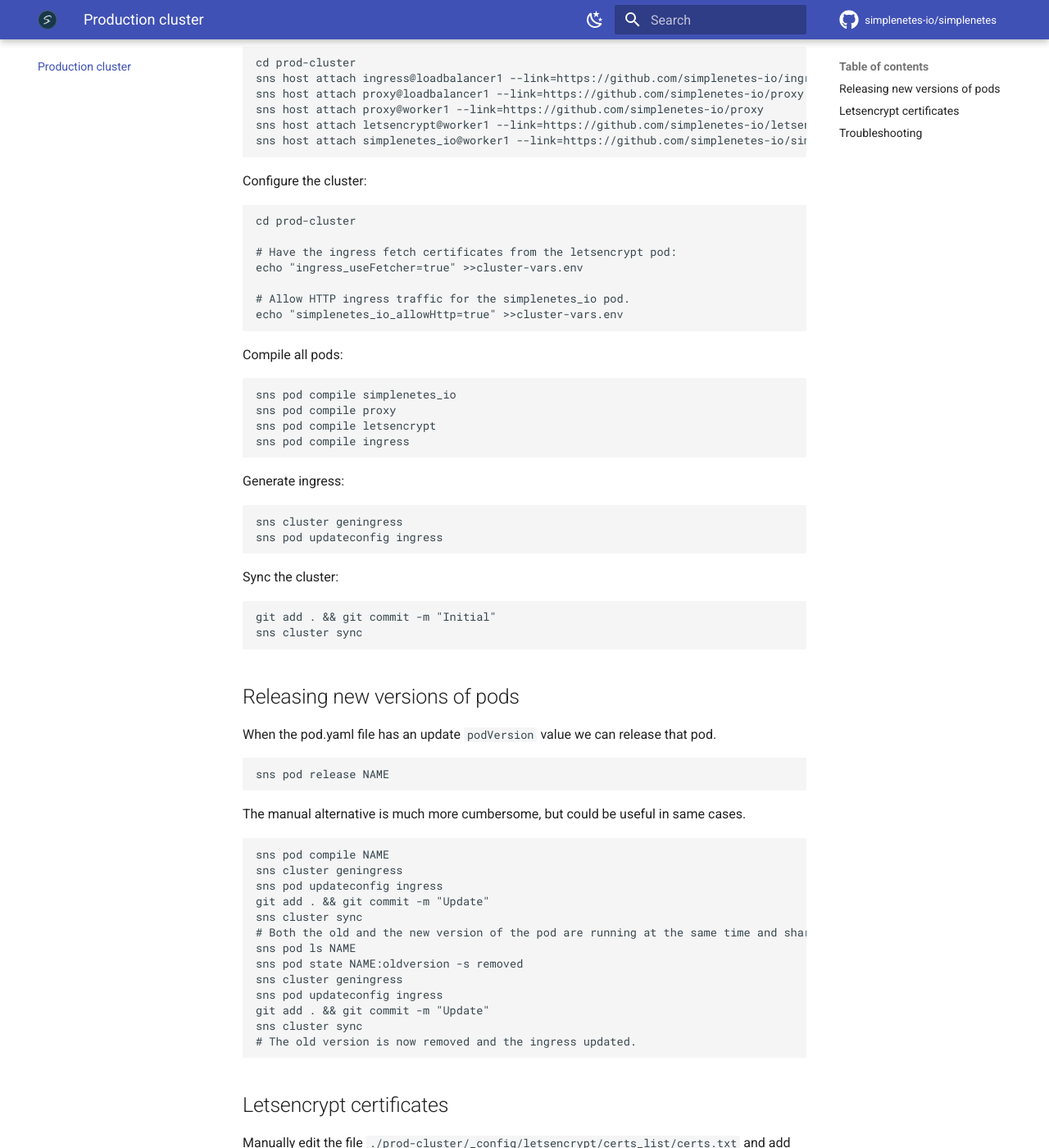
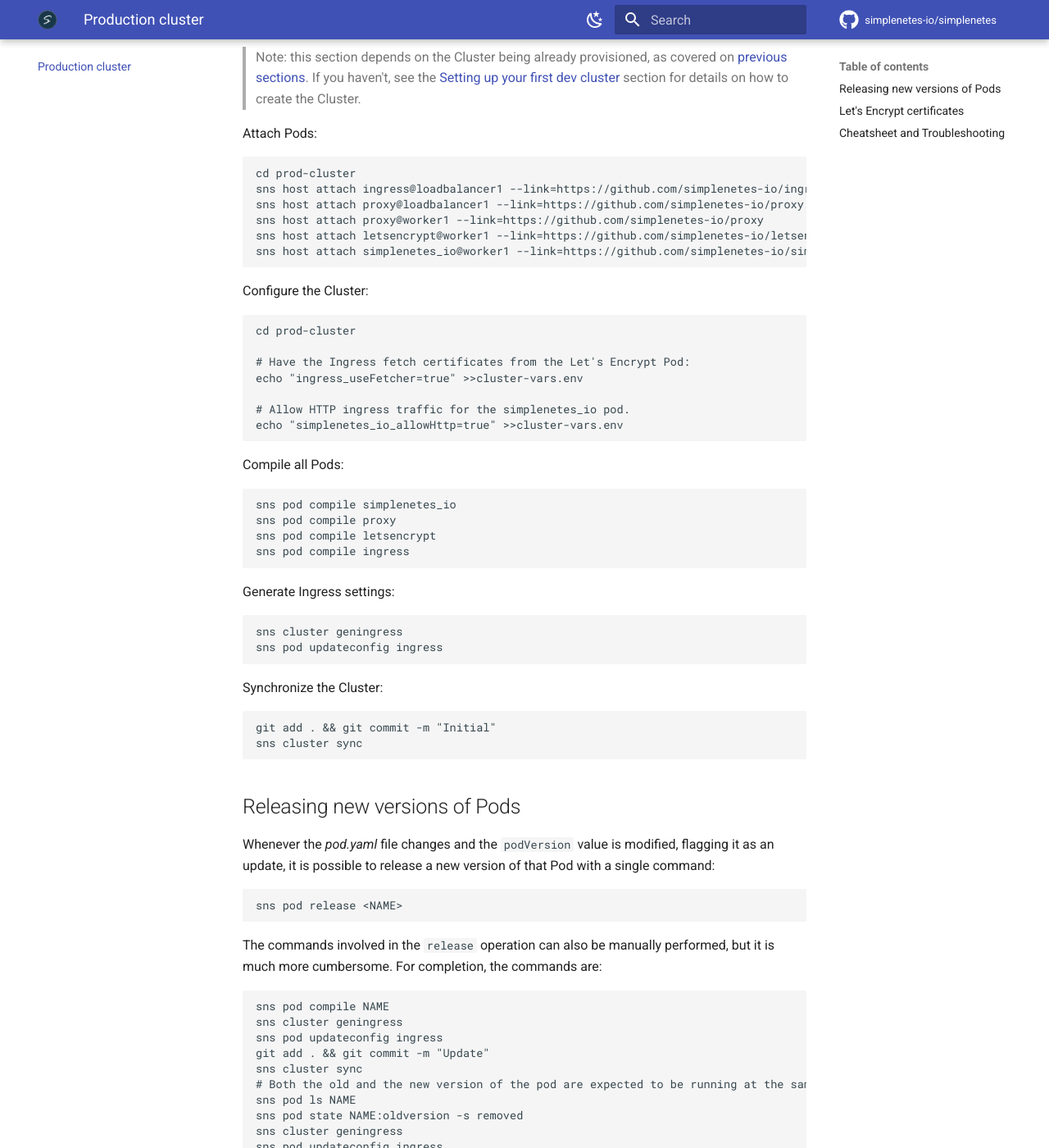
Before and after one commit to simplenetes-io/simplenetes_io, an MkDocs documentation site: the page built from docs/PRODCLUSTER.md, in a window 1280 px wide and 1400 px high, scrolled down 326 px. Shown: the whole window at 82% size. Built offline with MkDocs 1.6.1 and Material for MkDocs 9.7.7, drawn with Linux system fonts in a browser that asks for light colours; comment, search, counter and statistics services are not loaded; some of the changed text lies outside the part shown.

Commit message:
Improve production cluster, workflow, registries and certificates sections

````diff
--- a/docs/PRODCLUSTER.md
+++ b/docs/PRODCLUSTER.md
@@ -1,9 +1,10 @@
-# Attach pods and run then in your prod-cluster
+# Attach pods and run then in your production Cluster
 
-We'll show here how to add some initial pods to get the cluster up and running. Also see the DEVCLUSTER instructions for details on this.
+In this section, we'll cover how to add some initial Pods to a newly provisioned Cluster. After completing the steps, everything is expected to be up and running.
+> Note: this section depends on the Cluster being already provisioned, as covered on [previous sections](DEVCLUSTER.md). If you haven't, see the [Setting up your first dev cluster](DEVCLUSTER.md) section for details on how to create the Cluster.
 
-Attach pods:
 
+Attach Pods:
 ```sh
 cd prod-cluster
 sns host attach ingress@loadbalancer1 --link=https://github.com/simplenetes-io/ingress
@@ -13,18 +14,18 @@
 sns host attach simplenetes_io@worker1 --link=https://github.com/simplenetes-io/simplenetes_io.git
 ```
 
-Configure the cluster:
+Configure the Cluster:
 ```sh
 cd prod-cluster
 
-# Have the ingress fetch certificates from the letsencrypt pod:
+# Have the Ingress fetch certificates from the Let's Encrypt Pod:
 echo "ingress_useFetcher=true" >>cluster-vars.env
 
 # Allow HTTP ingress traffic for the simplenetes_io pod.
 echo "simplenetes_io_allowHttp=true" >>cluster-vars.env
 ```
 
-Compile all pods:
+Compile all Pods:
 ```sh
 sns pod compile simplenetes_io
 sns pod compile proxy
@@ -32,34 +33,32 @@
 sns pod compile ingress
 ```
 
-Generate ingress:
+Generate Ingress settings:
 ```sh
 sns cluster geningress
 sns pod updateconfig ingress
 ```
 
-Sync the cluster:
+Synchronize the Cluster:
 ```sh
 git add . && git commit -m "Initial"
 sns cluster sync
 ```
 
-## Releasing new versions of pods
-When the pod.yaml file has an update `podVersion` value we can release that pod.
-
+## Releasing new versions of Pods
+Whenever the _pod.yaml_ file changes and the `podVersion` value is modified, flagging it as an update, it is possible to release a new version of that Pod with a single command:
 ```sh
-sns pod release NAME
+sns pod release <NAME>
 ```
 
-The manual alternative is much more cumbersome, but could be useful in same cases.
-
+The commands involved in the `release` operation can also be manually performed, but it is much more cumbersome. For completion, the commands are:
 ```sh
 sns pod compile NAME
 sns cluster geningress
 sns pod updateconfig ingress
 git add . && git commit -m "Update"
 sns cluster sync
-# Both the old and the new version of the pod are running at the same time and sharing traffic
+# Both the old and the new version of the pod are expected to be running at the same time and sharing traffic
 sns pod ls NAME
 sns pod state NAME:oldversion -s removed
 sns cluster geningress
@@ -69,18 +68,17 @@
 # The old version is now removed and the ingress updated.
 ```
 
-## Letsencrypt certificates
-Manually edit the file `./prod-cluster/_config/letsencrypt/certs_list/certs.txt` and add all domains there which you need certificates for.
-Then we need to update the config of the pod:
+## Let's Encrypt certificates
+Manually edit the file `./prod-cluster/_config/letsencrypt/certs_list/certs.txt` and add all domains which you need certificates for.
+Then, the Pod config needs to be updated:
 ```sh
 sns pod updateconfig letsencrypt
 git add . && git commit -m "Configure certs"
 sns cluster sync
 ```
 
-## Troubleshooting
-These commands are helpful:
-
+## Cheatsheet and Troubleshooting
+The following commands are helpful:
 ```sh
 sns pod info NAME
 sns pod ps NAME
````
Also changed, not shown: docs/LETSENCRYPT.md (+9 -9 lines), docs/REGISTRY.md (+8 -8 lines), docs/WORKFLOW.md (+16 -11 lines).
